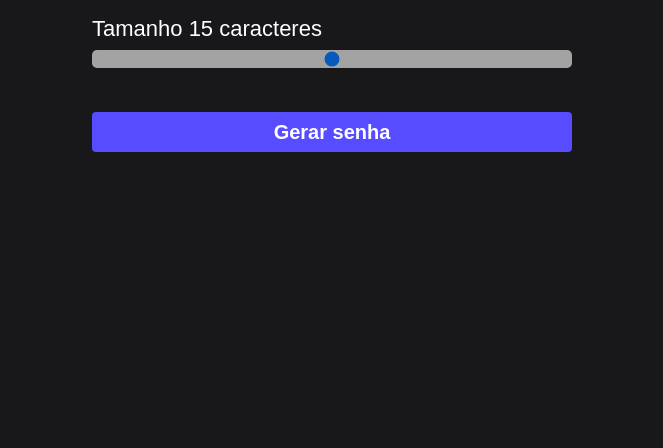
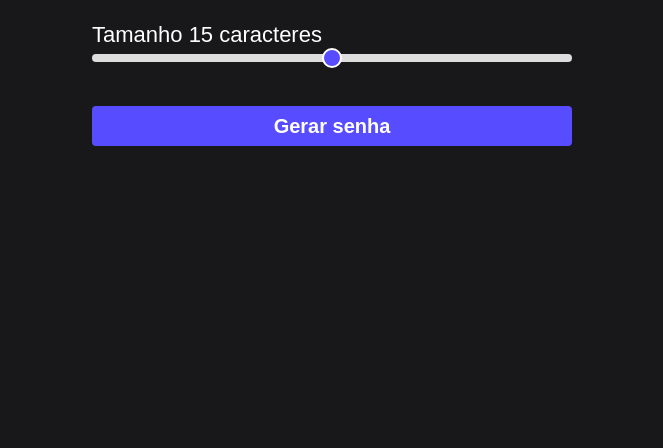
Before and after one commit to lucasherrerods/praticas-js, a plain HTML site: page gerador_senha/index.html in a window 1280 px wide. Shown: the part 352-800 px from the top of the page, without its empty margins (308-971 px from the left). Drawn offline with Linux system fonts and the light colour scheme.

Commit message:
estilizando o range

```diff
--- a/gerador_senha/assets/css/style.css
+++ b/gerador_senha/assets/css/style.css
@@ -33,14 +33,25 @@ body {
 }
 
 #slider {
-    margin-top: 8px;
     -webkit-appearance: none;
+    /* remove o estilo padrão */
     width: 100%;
-    height: 18px;
+    height: 8px;
+    background: #ddd;
     border-radius: 5px;
-    background: #DFDFDF;
     outline: none;
-    opacity: 0.7;
+}
+
+/* parte que o usuário arrasta (o circulo) */
+#slider::-webkit-slider-thumb {
+    -webkit-appearance: none;
+    appearance: none;
+    width: 20px;
+    height: 20px;
+    background: #574CFF;
+    border: 2px solid #fff;
+    border-radius: 50%;
+    cursor: pointer;
 }
 
 #button {
```
